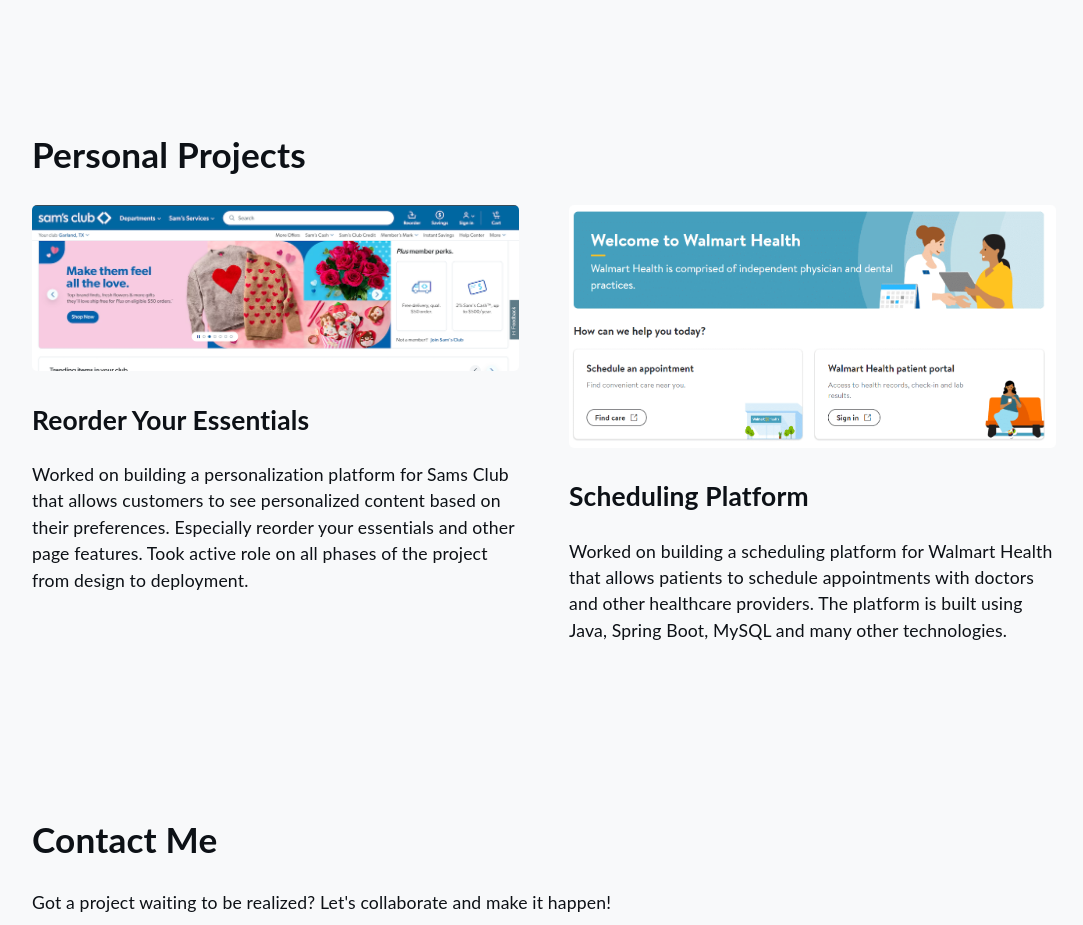
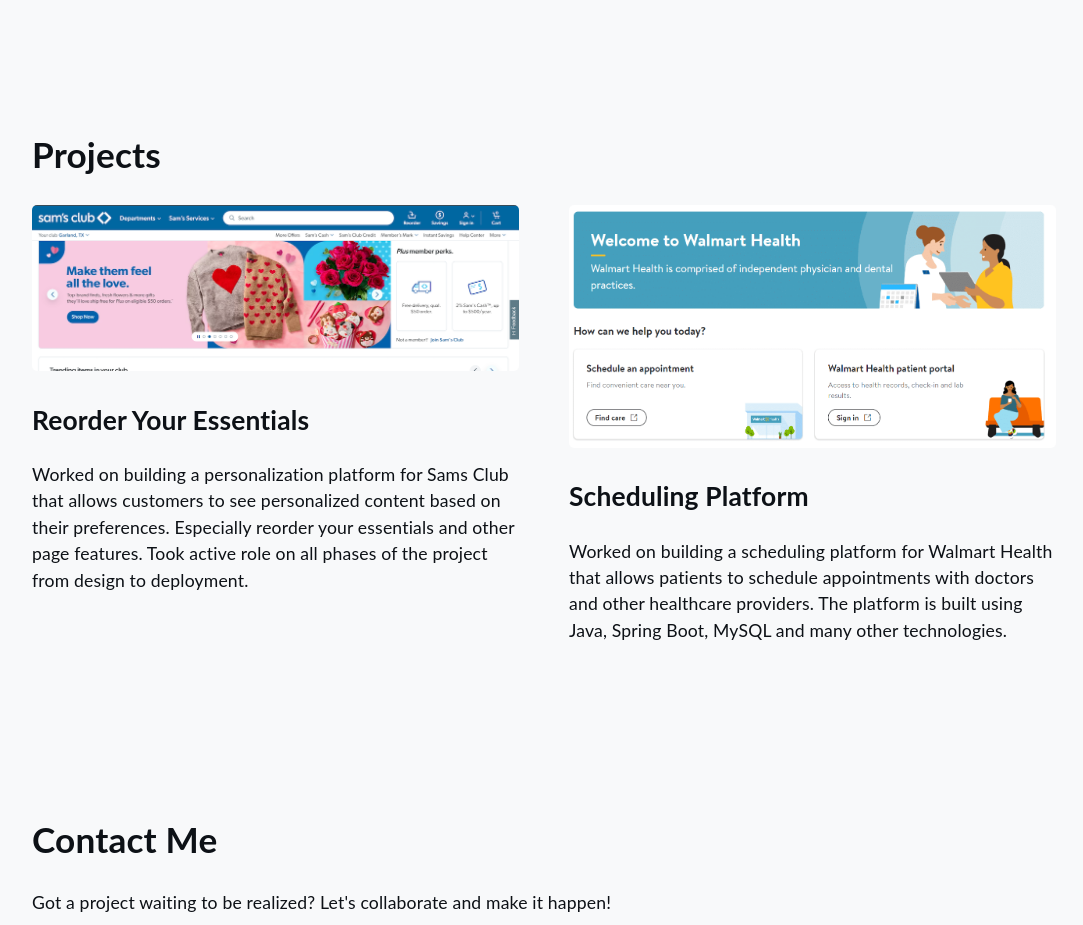
Before and after one commit to akyyev/portfolio, a React (Create React App) app: page / in a window 1280 px wide. Shown: the part 3000-3925 px from the top of the page, without its empty margins (96-1179 px from the left). Built offline with nearby package versions, Linux system fonts and the light colour scheme.

Commit message:
refactor: rename project and update dependencies in package files

```diff
--- a/package.json
+++ b/package.json
@@ -19,6 +19,7 @@
     "@types/node": "^16.18.98",
     "@types/react": "^18.3.3",
     "@types/react-dom": "^18.3.0",
+    "gh-pages": "^6.3.0",
     "react": "^18.3.1",
     "react-dom": "^18.3.1",
     "react-scripts": "5.0.1",
--- a/src/components/Project.tsx
+++ b/src/components/Project.tsx
@@ -6,7 +6,7 @@
 function Project() {
     return(
     <div className="projects-container" id="projects">
-        <h1>Personal Projects</h1>
+        <h1>Projects</h1>
         <div className="projects-grid">
             <div className="project">
                 <a href="https://samsclub.com" target="_blank" rel="noreferrer"><img src={rye} className="zoom" alt="thumbnail" width="100%"/></a>
```
Also changed, not shown: 1 other file (tests, documents, lock files or other folders).
